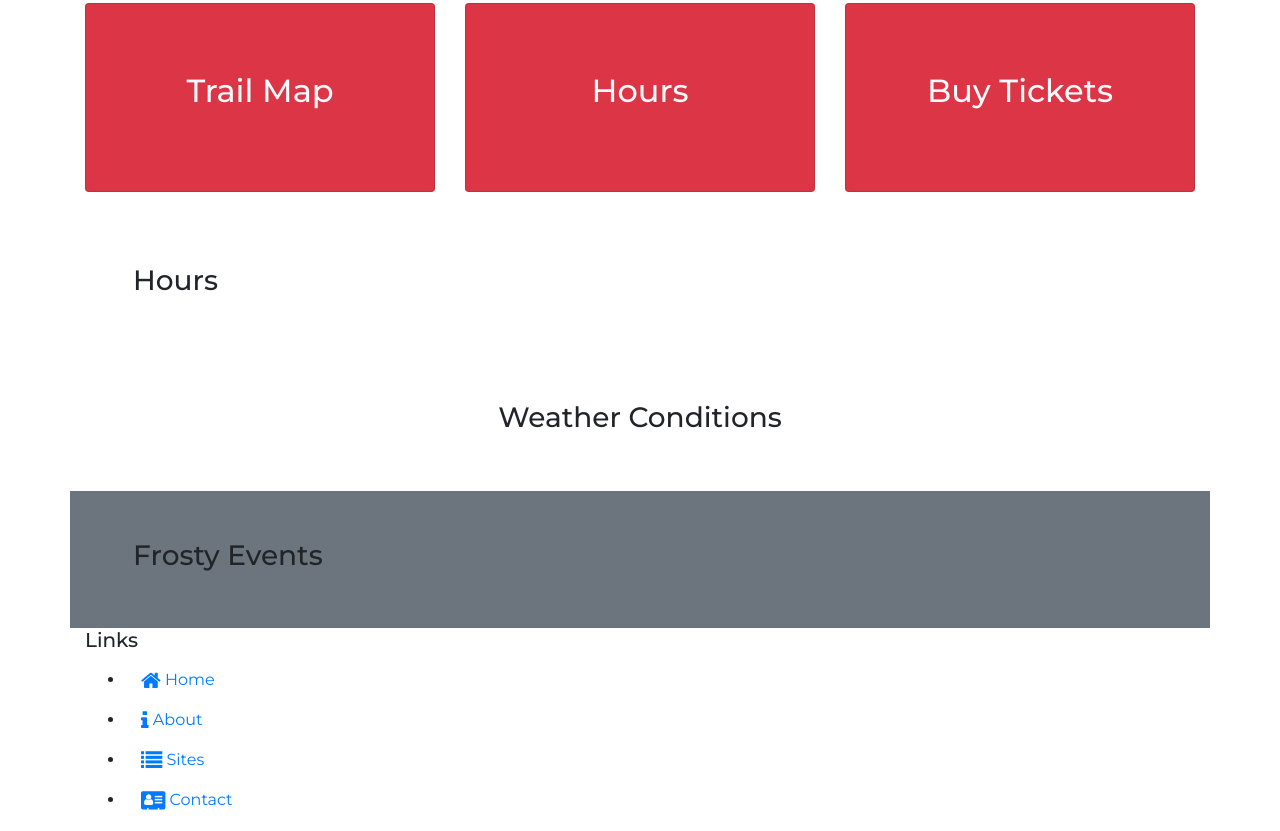
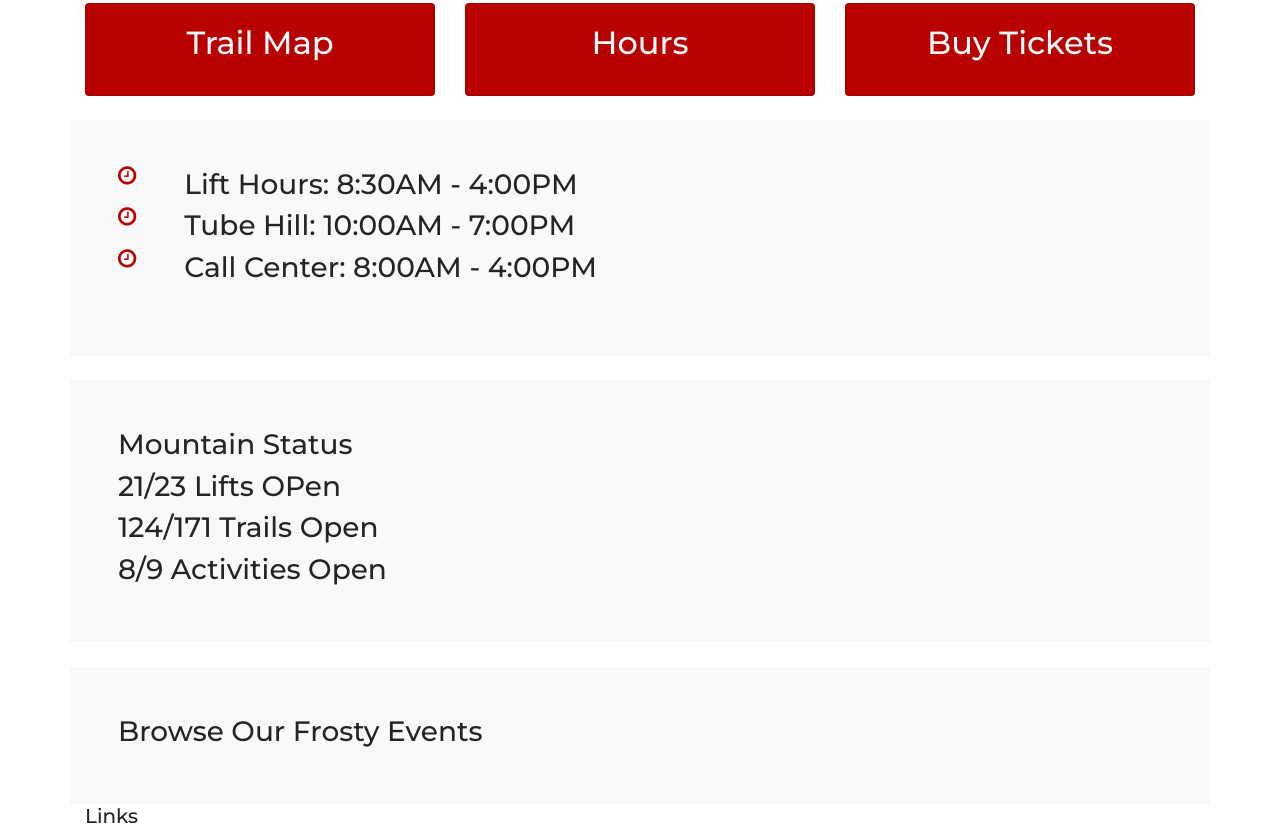
Before and after one commit to Kcounts93/frost-peak-app, a website: page index.html in a window 1280 px wide. Shown: the part 500-1331 px from the top of the page. Drawn offline with nearby package versions, Linux system fonts and the light colour scheme.

Commit message:
row elements complete

```diff
--- a/css/styles.scss
+++ b/css/styles.scss
@@ -1,3 +1,4 @@
+@import url("../node_modules/font-awesome/css/font-awesome.min.css");
 $color-primary: #393a3f;
 $color-secondary: #b70200;
 $color-light: #dbdbdb;
@@ -29,6 +30,14 @@ header {
   }
 }
 
+.card {
+  background-color: $color-secondary;
+}
+
+.fa {
+  color: $color-secondary;
+}
+
 .logo-img {
   width: 50%;
 }
--- a/index.html
+++ b/index.html
@@ -14,6 +14,7 @@
     <link rel="stylesheet" href="node_modules/bootstrap/dist/css/bootstrap.min.css" />
     <link rel="stylesheet" href="node_modules/font-awesome/css/font-awesome.min.css" />
     <link rel="stylesheet" href="node_modules/bootstrap-social/bootstrap-social.css" />
+    <link rel="stylesheet" href="https://cdn.jsdelivr.net/npm/@fortawesome/fontawesome-free@6.2.1/css/fontawesome.min.css">
     <link rel="stylesheet" href="css/styles.css" />
     <link rel="preconnect" href="https://fonts.googleapis.com">
     <link rel="preconnect" href="https://fonts.gstatic.com" crossorigin>
@@ -56,7 +57,7 @@
         <div class="row">
             <div class="col">
                 <a id="trailMapBtn" data-bs-toggle="modal" href="#trailMapModal" role="button">
-                <div class="card bg-danger p-5">
+                <div class="card">
                     <div class="card-body">
                         <h2 class="card-title text-light text-center align-self-center">Trail Map</h2>
                     </div>
@@ -64,14 +65,14 @@
                 </a>
             </div>
             <div class="col">
-                <div class="card bg-danger p-5">
+                <div class="card ">
                     <div class="card-body">
                         <h2 class="card-title text-light text-center align-self-center">Hours</h2>
                     </div>
                 </div>
             </div>
             <div class="col">
-                <div class="card bg-danger p-5">
+                <div class="card">
                     <div class="card-body">
                         <h2 class="card-title text-light text-center align-self-center">Buy Tickets </h2>
                     </div>
@@ -98,22 +99,50 @@
 
  <!-- Rows of Menu Items -->
      <div class="container mt-4">
-        <div class="row p-5">
-            <div class="col">
-                <h3>Hours</h3>
+        <div class="row p-5 bg-light">
+            <div class="col-12 mb-3">
+                <div class="row align-content-center">
+                    <i class="fa fa-clock fa-lg mr-5"></i>
+                    <h3>Lift Hours: 8:30AM - 4:00PM</h3>
+                </div>
+                <div class="row">
+                    <i class="fa fa-clock fa-lg mr-5"></i>
+                    <h3>Tube Hill: 10:00AM - 7:00PM</h3>
+                </div>
+                <div class="row">
+                    <i class="fa fa-clock fa-lg mr-5"></i>
+                    <h3>Call Center: 8:00AM - 4:00PM</h3>
+                </div>
             </div>
         </div>
-        <div class="row p-5">
+    </div>
+    <div class="container">
+        <div class="row p-5 bg-light mt-4">
             <div class="col">
-                <h3 class="text-center">Weather Conditions</h3>
+                <div class="row">
+                    <h3>Mountain Status</h3>
+                </div>
+                <div class="row">
+                    <h3>21/23 Lifts OPen</h3>
+                </div>
+                <div class="row">
+                    <h3>124/171 Trails Open</h3>
+                </div>
+                <div class="row">
+                    <h3>8/9 Activities Open</h3>
+                </div>
             </div>
         </div>
-        <div class="row p-5 bg-secondary">
+    </div>
+    <div class="container">
+        <div class="row p-5 bg-light mt-4">
             <div class="col">
-                <h3>Frosty Events</h3>
+                <div class="row">
+                    <h3>Browse Our Frosty Events</h3>
+                </div>
             </div>
         </div>
-     </div>
+    </div>
      <!-- Footer -->
      <footer>
         <div class="container">
```
Also changed, not shown: css/styles.css.
